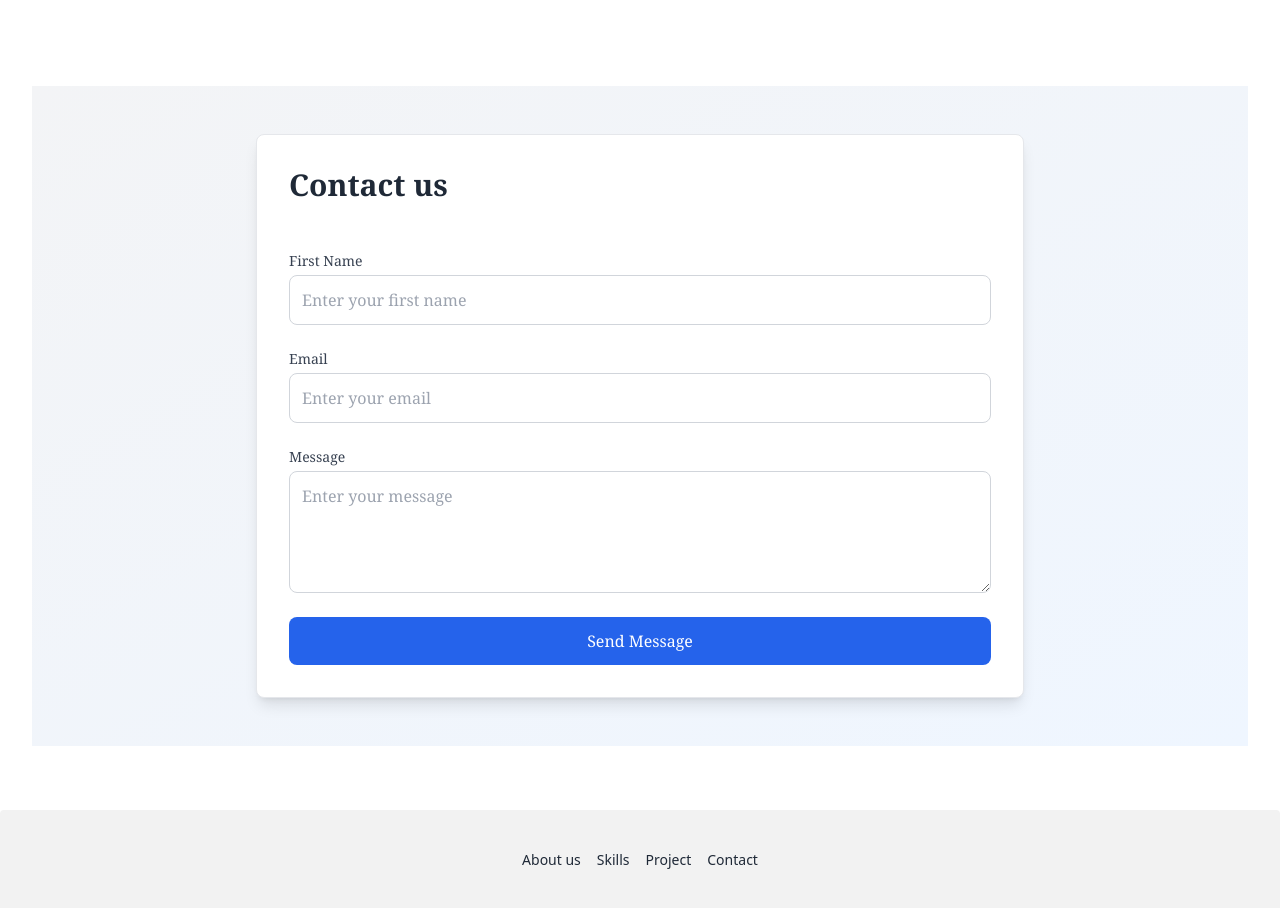
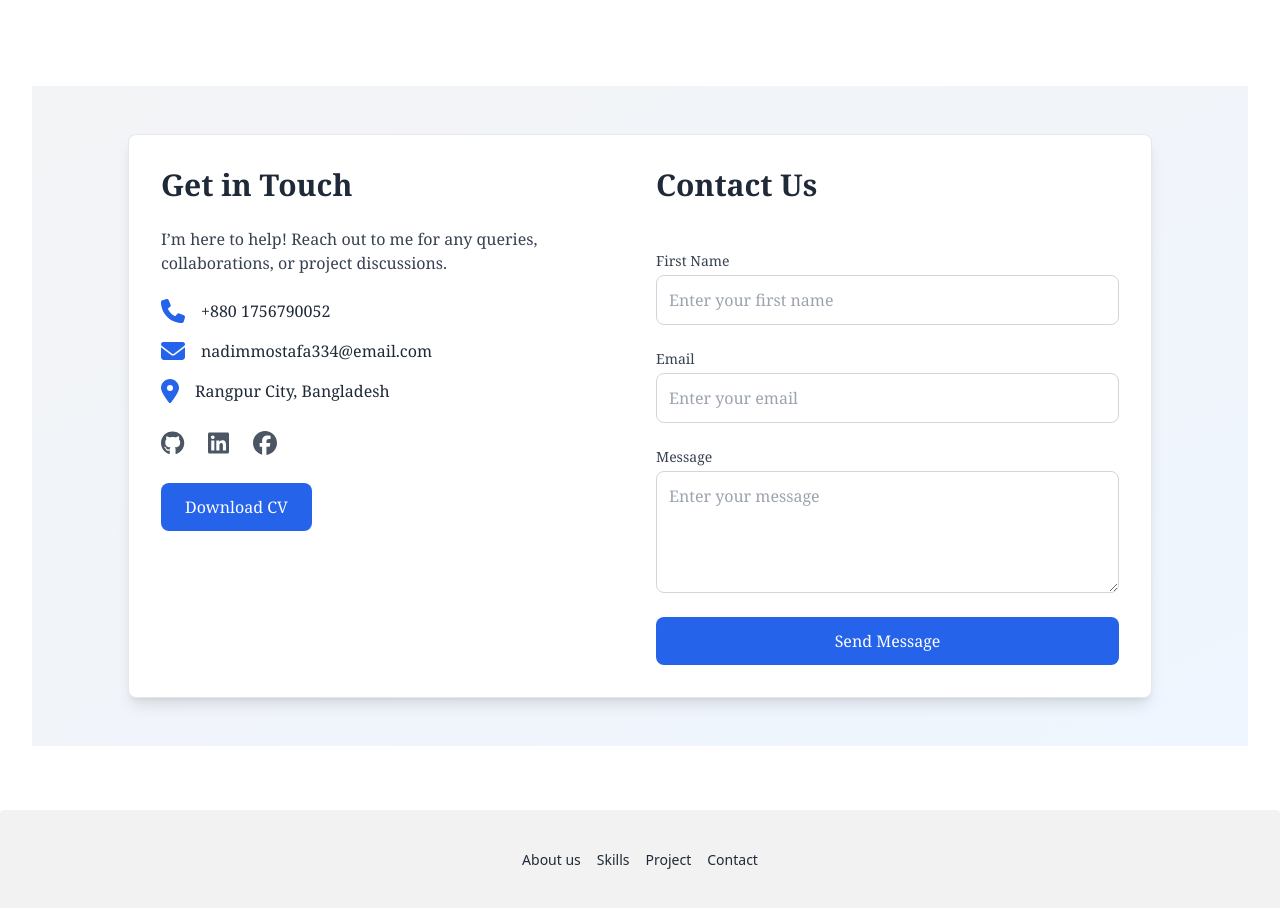
Before and after one commit to Nadimmo/Portfolio-Project, a React (Vite) app: page / in a window 1280 px wide. Shown: the part 3400-4308 px from the top of the page. Built offline with nearby package versions, Linux system fonts and the light colour scheme.

Commit message:
update contact section and add some info

```diff
--- a/src/App.jsx
+++ b/src/App.jsx
@@ -1,8 +1,8 @@
 import { Tab, Tabs, TabList, TabPanel } from 'react-tabs';
 import 'react-tabs/style/react-tabs.css';
 import { FontAwesomeIcon } from '@fortawesome/react-fontawesome';
-import { faHtml5, faCss3Alt, faJs, faNodeJs, faGitAlt, faGithub, faAws, faDocker, faBootstrap } from '@fortawesome/free-brands-svg-icons';
-import { faLaptopCode } from '@fortawesome/free-solid-svg-icons';
+import { faHtml5, faCss3Alt, faJs, faNodeJs, faGitAlt, faGithub, faAws, faDocker, faBootstrap, faLinkedin, faFacebook } from '@fortawesome/free-brands-svg-icons';
+import { faEnvelope, faLaptopCode, faMapMarkerAlt, faPhone } from '@fortawesome/free-solid-svg-icons';
 import { faReact } from '@fortawesome/free-brands-svg-icons';
 import { BiLogoMongodb } from "react-icons/bi";
 import ScrollAnimation from "react-animate-on-scroll";
@@ -555,13 +555,79 @@ function App() {
         </section>
         {/* contact section */}
         <section id="contact" className="py-16 px-8 text-black font-serif">
-          <ScrollAnimation animateIn='fadeIn'>
-            <div className=" bg-gradient-to-br from-gray-100 to-blue-50 flex items-center justify-center px-6 py-12">
-              <div className="bg-white shadow-lg border border-gray-200 rounded-lg p-8 w-full max-w-3xl transition-transform duration-300 hover:scale-105">
-                {/* Contact */}
+          <ScrollAnimation animateIn="fadeIn">
+            <div className="bg-gradient-to-br from-gray-100 to-blue-50 flex items-center justify-center px-6 py-12">
+              <div className="bg-white shadow-lg border border-gray-200 rounded-lg p-8 w-full max-w-5xl transition-transform duration-300 hover:scale-105 grid grid-cols-1 lg:grid-cols-2 gap-8">
+                {/* Left Side - Contact Info */}
+                <div className="space-y-6">
+                  <h2 className="text-3xl font-bold text-gray-800">Get in Touch</h2>
+                  <p className="text-gray-700">
+                    I’m here to help! Reach out to me for any queries, collaborations, or project discussions.
+                  </p>
+
+                  <div className="space-y-4">
+                    {/* Phone */}
+                    <div className="flex items-center space-x-4">
+                      <FontAwesomeIcon icon={faPhone} className="text-blue-600 text-2xl" />
+                      <span className="text-gray-800">+880 1756790052</span>
+                    </div>
+
+                    {/* Email */}
+                    <div className="flex items-center space-x-4">
+                      <FontAwesomeIcon icon={faEnvelope} className="text-blue-600 text-2xl" />
+                      <span className="text-gray-800">nadimmostafa334@email.com</span>
+                    </div>
+
+                    {/* Address */}
+                    <div className="flex items-center space-x-4">
+                      <FontAwesomeIcon icon={faMapMarkerAlt} className="text-blue-600 text-2xl" />
+                      <span className="text-gray-800">Rangpur City, Bangladesh</span>
+                    </div>
+                  </div>
+
+                  {/* Social Media Icons */}
+                  <div className="flex space-x-6 mt-6">
+                    <a
+                      href="https://github.com/Nadimmo?tab=overview&from=2024-12-01&to=2024-12-1"
+                      target="_blank"
+                      rel="noopener noreferrer"
+                      className="text-gray-600 hover:text-blue-600 text-2xl transition"
+                    >
+                      <FontAwesomeIcon icon={faGithub} />
+                    </a>
+                    <a
+                      href="https://www.linkedin.com/in/md-nadim-mostofa-931a48247"
+                      target="_blank"
+                      rel="noopener noreferrer"
+                      className="text-gray-600 hover:text-blue-600 text-2xl transition"
+                    >
+                      <FontAwesomeIcon icon={faLinkedin} />
+                    </a>
+                    <a
+                      href="https://www.facebook.com/profile.php?id=100033618980505"
+                      target="_blank"
+                      rel="noopener noreferrer"
+                      className="text-gray-600 hover:text-blue-600 text-2xl transition"
+                    >
+                      <FontAwesomeIcon icon={faFacebook} />
+                    </a>
+                  </div>
+
+                  {/* Download CV Button */}
+                  <a
+                    href="/path-to-your-cv.pdf"
+                    download
+                    className="inline-block mt-6 bg-blue-600 hover:bg-blue-700 text-white font-medium py-3 px-6 rounded-lg transition-transform transform hover:scale-105"
+                  >
+                    Download CV
+                  </a>
+                </div>
+
+                {/* Right Side - Contact Form */}
+                <div>
                   <div className="group">
                     <h1 className="text-3xl font-bold text-gray-800 relative inline-block hover:cursor-pointer">
-                    Contact us
+                      Contact Us
                       <span className="absolute left-0 bottom-0 h-1 bg-blue-600 w-0 transition-all duration-300 group-hover:w-full"></span>
                     </h1>
                   </div>
@@ -629,8 +695,10 @@ function App() {
                   </form>
                 </div>
               </div>
+            </div>
           </ScrollAnimation>
         </section>
+
         {/* footer section */}
         <footer className="footer footer-center bg-base-200 text-base-content rounded p-10">
           <nav className="grid grid-flow-col gap-4">
```
Lines whose indentation alone changed are shown as unchanged.
